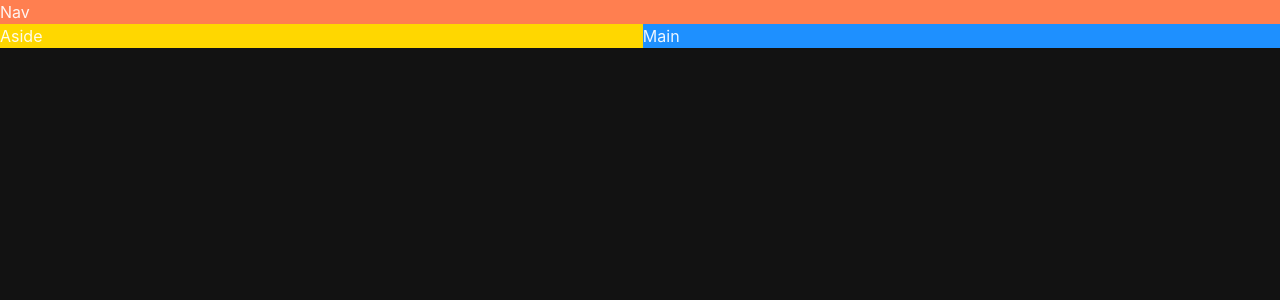
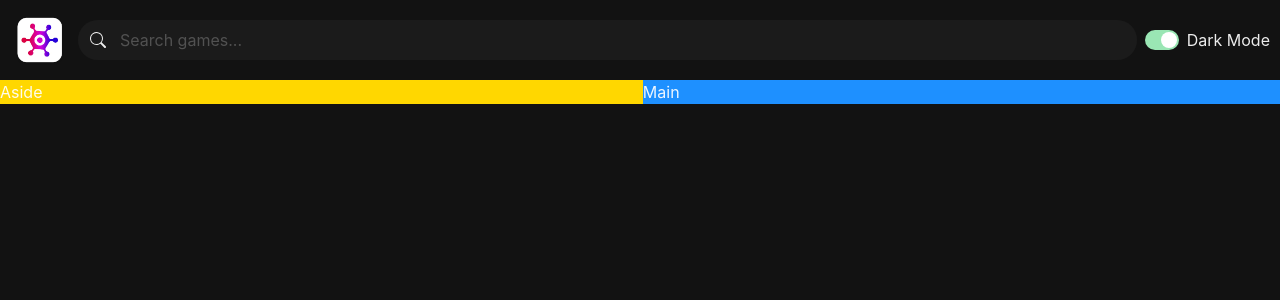
Before and after one commit to Clinton431/Action-Game, a React (Vite) app: page / in a window 1280 px wide. Shown: the top 300 px of the page. Built offline with nearby package versions, Linux system fonts and the light colour scheme.

Commit message:
Build a navbar

```diff
--- a/src/App.tsx
+++ b/src/App.tsx
@@ -1,4 +1,5 @@
 import { Grid, GridItem, Show } from "@chakra-ui/react";
+import NavBar from "./components/NavBar";
 
 function App() {
   return (
@@ -9,8 +10,12 @@ function App() {
         lg: `"nav nav" "aside main"`, //1024
       }}
     >
-      <GridItem area="nav" bg="coral">
-        Nav
+      <GridItem area="nav">
+        <NavBar
+          onSearch={function (searchText: string): void {
+            throw new Error("Function not implemented.");
+          }}
+        />
       </GridItem>
       <Show above="lg">
         <GridItem area="aside" bg="gold">
--- a/src/components/NavBar.tsx
+++ b/src/components/NavBar.tsx
@@ -1,7 +1,7 @@
-import { HStack, Image } from '@chakra-ui/react'
-import logo from '../assets/logo.webp';
-import ColorModeSwitch from './ColorModeSwitch';
-import SearchInput from './SearchInput';
+import { HStack, Image } from "@chakra-ui/react";
+import logo from "../assets/logo.webp";
+import ColorModeSwitch from "./ColorModeSwitch";
+import SearchInput from "./SearchInput";
 
 interface Props {
   onSearch: (searchText: string) => void;
@@ -9,12 +9,12 @@ interface Props {
 
 const NavBar = ({ onSearch }: Props) => {
   return (
-    <HStack padding='10px'>
-      <Image src={logo} boxSize='60px' />
+    <HStack padding="10px">
+      <Image src={logo} boxSize="60px" alt="Logo" objectFit="contain" />
       <SearchInput onSearch={onSearch} />
       <ColorModeSwitch />
     </HStack>
-  )
-}
+  );
+};
 
-export default NavBar
+export default NavBar;
```
Also changed, not shown: src/types/assets.d.ts (added, +15 -0 lines).
